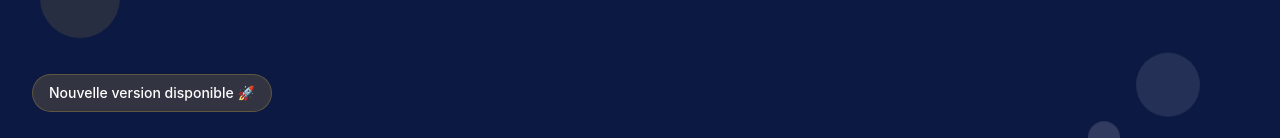
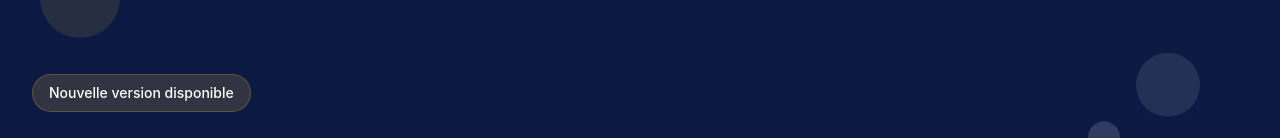
Before and after one commit to mouad-bel/sejelni-web, a React (Vite) app: page / in a window 1280 px wide. Shown: the part 118-256 px from the top of the page. Built offline with nearby package versions, Linux system fonts and the light colour scheme.

Commit message:
Remove rocket emoji - test automatic deployment

```diff
--- a/src/components/Hero.tsx
+++ b/src/components/Hero.tsx
@@ -30,7 +30,7 @@ export function Hero() {
         <div className="grid lg:grid-cols-2 gap-12 items-center">
           <div className="space-y-8">
             <div className="inline-flex items-center bg-[#CAA53E]/20 text-white px-4 py-2 rounded-full text-sm font-medium border border-[#CAA53E]/30">
-              Nouvelle version disponible 🚀
+              Nouvelle version disponible
             </div>
 
             <h1 className="text-4xl lg:text-6xl font-bold text-white leading-tight">
```
Also changed, not shown: 2 other files (tests, documents, lock files or other folders).
